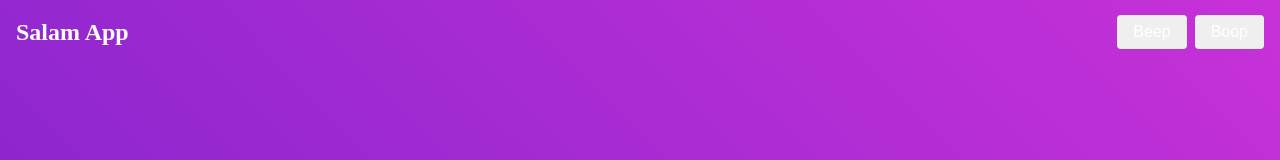
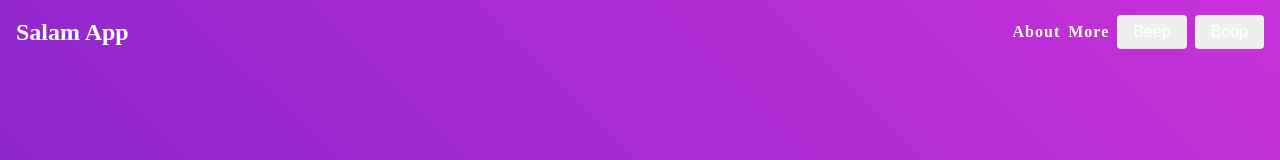
Before and after one commit to JuggerNaz/nextjs-with-styled-component-and-rebass-boilerplate, a Next.js app: page / in a window 1280 px wide. Shown: the top 160 px of the page. Built offline with nearby package versions, Linux system fonts and the light colour scheme.

Commit message:
change(navbar): fix a tag style for navbar

```diff
--- a/src/components/core/Navbar.js
+++ b/src/components/core/Navbar.js
@@ -1,6 +1,14 @@
 import React from 'react'
 import styled from 'styled-components'
-import { Flex, Box, Heading, Button } from 'rebass'
+import { Flex, Box, Heading, Button, Link } from 'rebass'
+
+const Navlink = styled(Link)`
+    text-decoration: none;
+    color: white;
+    font-size: 16px;
+    font-weight: bold;
+    letter-spacing: 1px;
+`
 
 const Navbar = props =>
     <Flex
@@ -13,7 +21,9 @@ const Navbar = props =>
     >
         <Heading>Salam App</Heading>
         <Box mx='auto' />
-        <Button>Beep</Button>
+        <Navlink href='#about' ml={2}>About</Navlink>
+        <Navlink href='#readmore' ml={2}>More</Navlink>
+        <Button ml={2}>Beep</Button>
         <Button ml={2} variant='secondary'>Boop</Button>
     </Flex>
 
```
